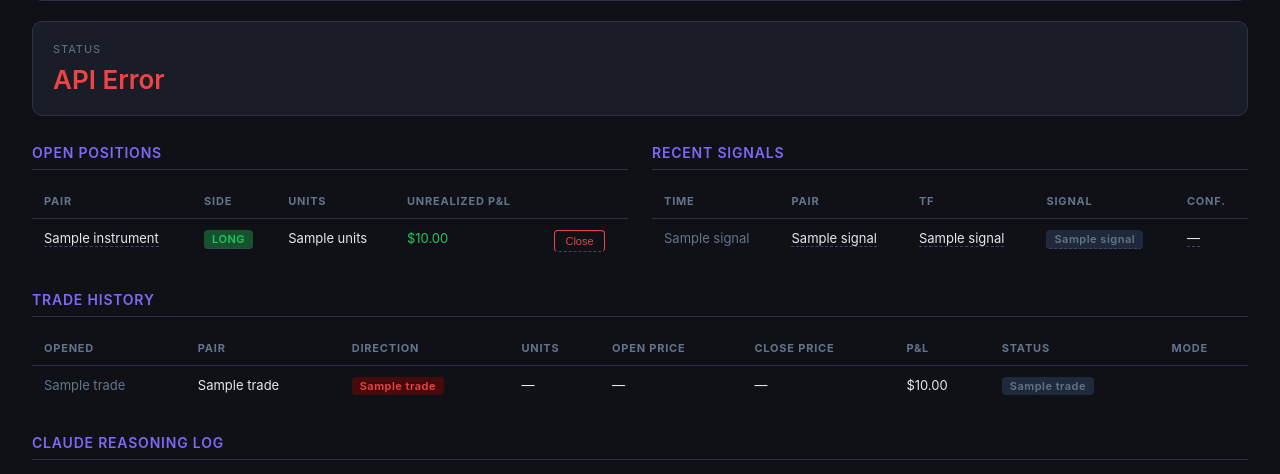
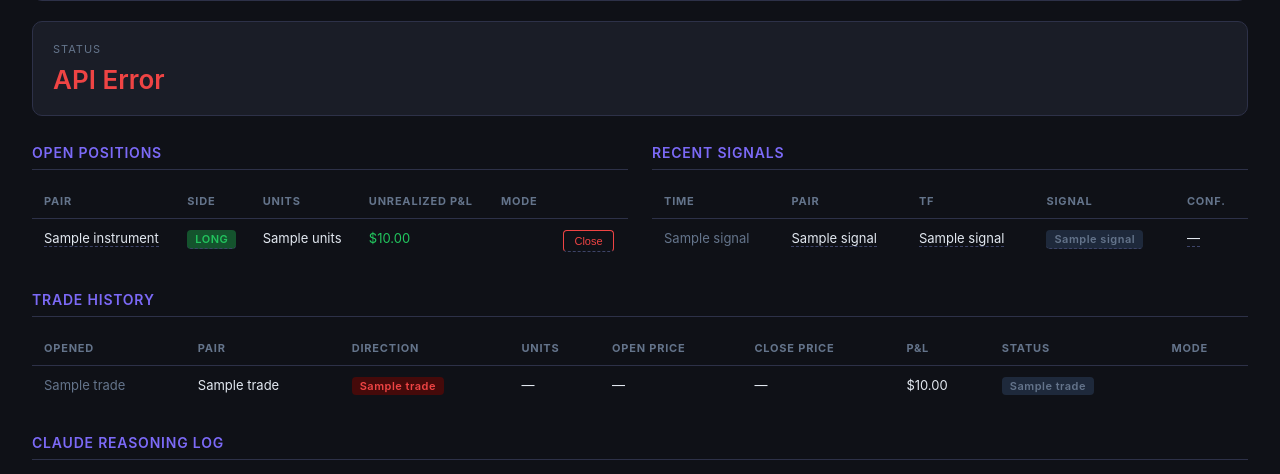
Before and after one commit to chasekelly93/Forex_Trading_Project, a Flask app: template dashboard/templates/index.html in a window 1280 px wide; the page is wider, and only the part inside the window is pictured. Shown: the part 194-668 px from the top of that part. Run offline with Flask 3, Linux system fonts and the light colour scheme; the template is opened without the code that fills it: most values are stand-ins (such as "Sample title", 1, 10 or a date in 2020); data that the repository does not hold is empty.

Commit message:
Show TEST badge on open positions, make is_test flag explicit

```diff
--- a/dashboard/app.py
+++ b/dashboard/app.py
@@ -84,6 +84,9 @@ def index():
     trades = get_trade_history(20)
     snapshots = get_account_snapshots(48)
 
+    # Set of pairs currently open as test trades (for Open Positions badge)
+    test_pairs = {t[3] for t in get_open_test_trades()}
+
     return render_template(
         "index.html",
         account=account,
@@ -91,6 +94,7 @@ def index():
         signals=signals,
         trades=trades,
         snapshots=snapshots,
+        test_pairs=test_pairs,
         paused=_agent_paused,
         test_mode=_test_mode,
         test_params=_test_params,
@@ -193,7 +197,8 @@ def api_run_cycle():
         return jsonify({"status": "paused", "message": "Agent is paused — resume it first"})
 
     active_test_mode = _test_mode
-    active_params = dict(_test_params) if _test_mode else None
+    # Explicitly carry is_test flag so executor doesn't have to infer it from params existence
+    active_params = {**_test_params, "is_test": True} if _test_mode else None
 
     # Analysis params (confluence, ADX, MTF thresholds) — only applied in test mode
     _ANALYSIS_KEYS = {"confluence_min", "adx_threshold", "mtf_daily_threshold", "require_h1_confirm"}
--- a/dashboard/templates/index.html
+++ b/dashboard/templates/index.html
@@ -438,7 +438,21 @@
 
 {% if test_mode %}
 <div id="test-panel">
-  <h3>🧪 Test Mode Parameters — changes apply on next Run Analysis</h3>
+  <div style="display:flex; align-items:center; justify-content:space-between; margin-bottom:16px;">
+    <h3 style="margin-bottom:0;">🧪 Test Mode Parameters — changes apply on next Run Analysis</h3>
+    <div style="display:flex; gap:8px;">
+      <button class="btn tip" onclick="resetTestDefaults()"
+        style="background:#1a1d27; border:1px solid #2d3148; color:#94a3b8; font-size:12px; padding:6px 14px;"
+        data-tip="Reset all sliders and toggles back to their default test mode values. Does not turn off Test Mode.">
+        ↺ Reset to Defaults
+      </button>
+      <button class="btn tip" onclick="applyHighRiskPreset()"
+        style="background:#1a0a0a; border:1px solid #ef444488; color:#ef4444; font-size:12px; padding:6px 14px;"
+        data-tip="Sets all parameters to maximise the chance of a trade firing: lower confidence thresholds, relaxed MTF rules, H1 confirmation disabled, higher position limit. Use to verify the pipeline is working — not a real trading strategy.">
+        ⚡ Increase Risk
+      </button>
+    </div>
+  </div>
   <div class="test-params">
 
     <div class="test-param">
@@ -670,6 +684,7 @@
               <th><span class="tip" data-tip="LONG = bought the base currency, profiting if price rises. SHORT = sold the base currency, profiting if price falls.">Side</span></th>
               <th><span class="tip" data-tip="Number of currency units in the position. 100,000 units = 1 standard lot. Position size is calculated by the risk engine based on your account balance and stop distance.">Units</span></th>
               <th><span class="tip" data-tip="Floating profit or loss on this position right now. Positive = trade is winning. Negative = trade is losing. Not realized until closed.">Unrealized P&L</span></th>
+              <th><span class="tip" data-tip="TEST = this position was opened while Test Mode was active. Custom risk parameters were in effect.">Mode</span></th>
               <th></th>
             </tr>
           </thead>
@@ -691,6 +706,14 @@
               <td>{{ pos.long.units if pos.long.units | int > 0 else pos.short.units }}</td>
               <td class="{% if pos.unrealizedPL | float >= 0 %}positive{% else %}negative{% endif %}">
                 ${{ "{:,.2f}".format(pos.unrealizedPL | float) }}
+              </td>
+              <td>
+                {% if pos.instrument in test_pairs %}
+                  <span class="tag tip" style="background:#1a1400; color:#f59e0b; border:1px solid #f59e0b44;"
+                    data-tip="Opened in Test Mode — custom risk parameters were active. Do not compare P&L with production trades.">
+                    🧪 TEST
+                  </span>
+                {% endif %}
               </td>
               <td>
                 <button class="close-btn tip" data-tip="Close this position immediately at the current market price."
@@ -999,6 +1022,47 @@
     });
   }
 
+  function applyHighRiskPreset() {
+    if (!confirm("Apply high-risk preset? This loosens all filters to maximise trade frequency. For pipeline testing only.")) return;
+    const preset = {
+      bypass_hours:          true,
+      confidence_min:        0.45,   // Claude threshold down from 60%
+      max_risk_pct:          2.0,    // 2% per trade
+      max_positions:         5,      // more concurrent trades
+      max_daily_loss_pct:    6.0,    // wider kill switch
+      stop_pips:             15,     // tighter stop = larger position size
+      confluence_min:        0.40,   // score threshold down from 60%
+      adx_threshold:         20,     // unlock trending regime in more markets
+      mtf_daily_threshold:   0.15,   // Daily must be very strong to veto H4
+      require_h1_confirm:    false,  // H4 fires at full strength without H1
+    };
+    fetch("/api/test-mode", {
+      method: "POST",
+      headers: {"Content-Type": "application/json"},
+      body: JSON.stringify({ params: preset })
+    }).then(() => location.reload());
+  }
+
+  function resetTestDefaults() {
+    const defaults = {
+      bypass_hours:          true,
+      confidence_min:        0.60,
+      max_risk_pct:          1.0,
+      max_positions:         3,
+      max_daily_loss_pct:    3.0,
+      stop_pips:             20,
+      confluence_min:        0.60,
+      adx_threshold:         25,
+      mtf_daily_threshold:   0.30,
+      require_h1_confirm:    true,
+    };
+    fetch("/api/test-mode", {
+      method: "POST",
+      headers: {"Content-Type": "application/json"},
+      body: JSON.stringify({ params: defaults })
+    }).then(() => location.reload());
+  }
+
   // Auto-refresh account numbers every 30s
   setInterval(() => {
     fetch("/api/account").then(r => r.json()).then(d => { /* future live updates */ });
--- a/execution/executor.py
+++ b/execution/executor.py
@@ -44,7 +44,7 @@ class Executor:
                 direction=direction,
                 units=abs(units),
                 open_price=fill_price,
-                is_test=bool(params),
+                is_test=bool(params and params.get("is_test", False)),
             )
 
             print(f"[FILLED] Trade ID: {trade_id} | Fill price: {fill_price}")
```
